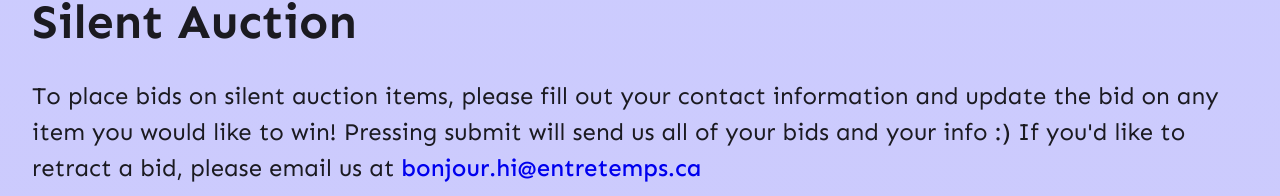
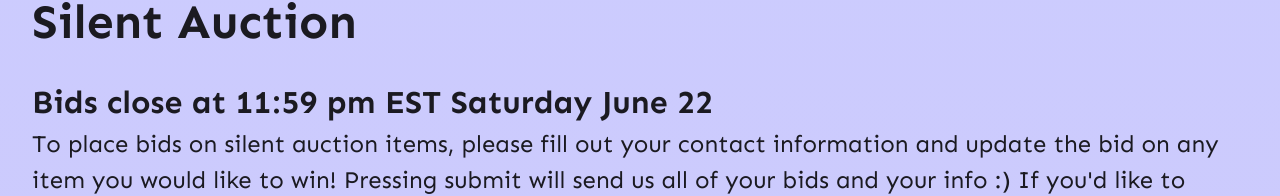
Before and after one commit to mariefoxall/wasted-effort, a React (Vite) app: page /shop in a window 1280 px wide. Shown: the part 186-382 px from the top of the page. Built offline with nearby package versions, Linux system fonts and the light colour scheme.

Commit message:
bids close

```diff
--- a/src/Shop/Shop.jsx
+++ b/src/Shop/Shop.jsx
@@ -88,6 +88,7 @@ function Shop() {
   return (
     <>
       <h2>Silent Auction</h2>
+      <h3>Bids close at 11:59 pm EST Saturday June 22</h3>
       <p className="form-description" id="form-description">
         To place bids on silent auction items, please fill out your contact
         information and update the bid on any item you would like to win!
```
